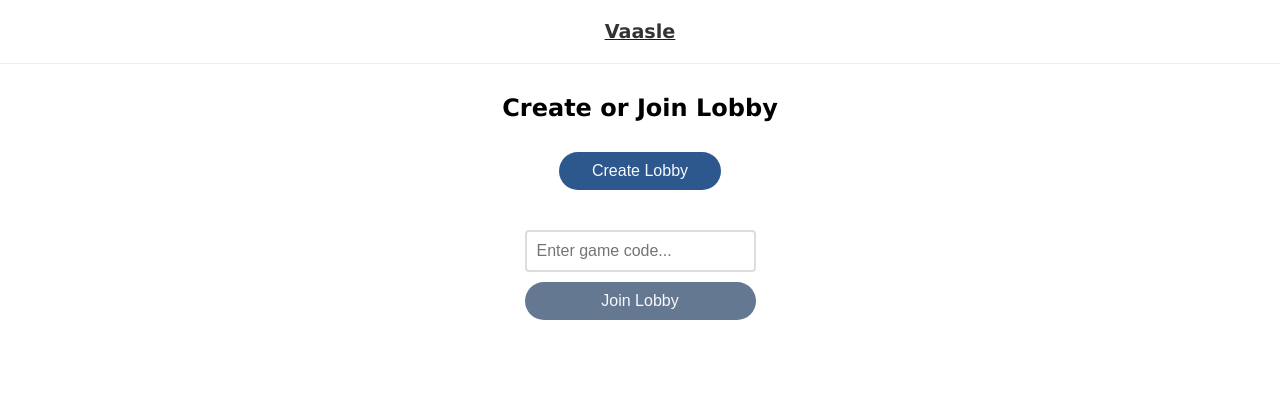
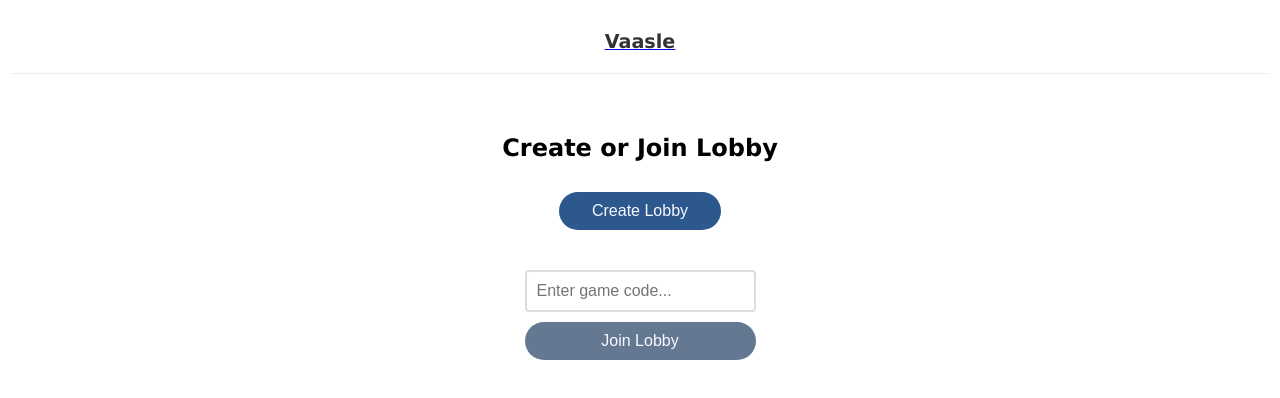
Before and after one commit to abronstone/Vaasle, a React (Create React App) app in the folder src/frontend/: page /multiplayersetup in a window 1280 px wide. Shown: the top 398 px of the page. Built offline with nearby package versions, Linux system fonts and the light colour scheme; no server answers.

Commit message:
Add Stats button to all pages and fix bugs

```diff
--- a/src/frontend/src/components/GameMode.js
+++ b/src/frontend/src/components/GameMode.js
@@ -4,14 +4,12 @@ import { Link } from "react-router-dom";
 import LogoutButton from "./LogoutButton";
 import LoginButton from "./LoginButton";
 import ErrorBadge from "./ErrorBadge";
+import Layout from "./Layout";
 
 export default function GameMode() {
   const { isAuthenticated } = useAuth0();
   return (
-    <>
-      <Link to="/">
-        <h1>Vaasle</h1>
-      </Link>
+    <Layout>
       {isAuthenticated != null && !isAuthenticated && (
         <ErrorBadge text={"You must be logged into to play"} />
       )}
@@ -37,6 +35,6 @@ export default function GameMode() {
           <LoginButton />
         )}
       </div>
-    </>
+    </Layout>
   );
 }
--- a/src/frontend/src/components/Layout.js
+++ b/src/frontend/src/components/Layout.js
@@ -1,10 +1,9 @@
 import React from "react";
 import { Link } from "react-router-dom";
-import Stats from "./Stats"; // Import Stats component
-import { useAuth0 } from "@auth0/auth0-react"; // Import useAuth0 hook
+import { useAuth0 } from "@auth0/auth0-react";
 
 const Layout = ({ children }) => {
-  const { isAuthenticated, user } = useAuth0(); // useAuth0 inside the component
+  const { isAuthenticated } = useAuth0();
 
   return (
     <div>
@@ -12,16 +11,13 @@ const Layout = ({ children }) => {
         <Link to="/">
           <h1>Vaasle</h1>
         </Link>
-        {isAuthenticated && user && (
+        {isAuthenticated && (
           <Link to="/stats" className="statsButton">
             Stats
           </Link>
         )}
       </div>
-      {/* Render child components */}
       {children}
-      {/* Render the Stats component for authenticated users */}
-      {isAuthenticated && user && <Stats />}
     </div>
   );
 };
--- a/src/frontend/src/components/MultiplayerSetUp.js
+++ b/src/frontend/src/components/MultiplayerSetUp.js
@@ -1,7 +1,8 @@
 import React, { useState, useCallback } from "react";
-import { Link, useNavigate } from "react-router-dom";
+import { useNavigate } from "react-router-dom";
 import { useAuth0 } from "@auth0/auth0-react";
 import { newMultiplayerGameApi } from "./util/apiCalls";
+import Layout from "./Layout";
 
 export default function MultiplayerSetUp() {
   const { isAuthenticated, user } = useAuth0()
@@ -26,10 +27,8 @@ export default function MultiplayerSetUp() {
   };
 
   return (
+    <Layout>
       <div className="multiplayer-setup-container">
-      <Link to="/">
-        <h1>Vaasle</h1>
-      </Link>
         <h2>Create or Join Lobby</h2>
         <div className="multiplayer-setup-options-container">
           <div>
@@ -55,5 +54,6 @@ export default function MultiplayerSetUp() {
           </div>
         </div>
       </div>
+    </Layout>
   );
 }
--- a/src/frontend/src/components/Stats.js
+++ b/src/frontend/src/components/Stats.js
@@ -12,8 +12,7 @@ export default function Stats() {
   const { isAuthenticated, user } = useAuth0();
 
   useEffect(() => {
-    // ? not sure if we're only using user or isAuth as well.
-    if (isAuthenticated && user != null) {
+    if (isAuthenticated) {
       // get the user from their UUID, take the data then setStatsSata
       getStatsApi(user.sub)
         .then((data) => {
@@ -23,7 +22,7 @@ export default function Stats() {
           console.error("ERROR FETCHING STATS", error);
         });
     }
-  }, [isAuthenticated, user]); // check for autheticated user
+  }, [isAuthenticated, user]); // check for authenticated user
 
   return (
     <div className="stats-container">
--- a/src/frontend/src/index.css
+++ b/src/frontend/src/index.css
@@ -295,6 +295,7 @@ in multiplayer mode */
 /* Stats page styling */
 
 .stats-container {
+  position: relative;
   text-align: left;
   max-width: 400px;
   margin: 0 auto;
```
Lines whose indentation alone changed are shown as unchanged.
